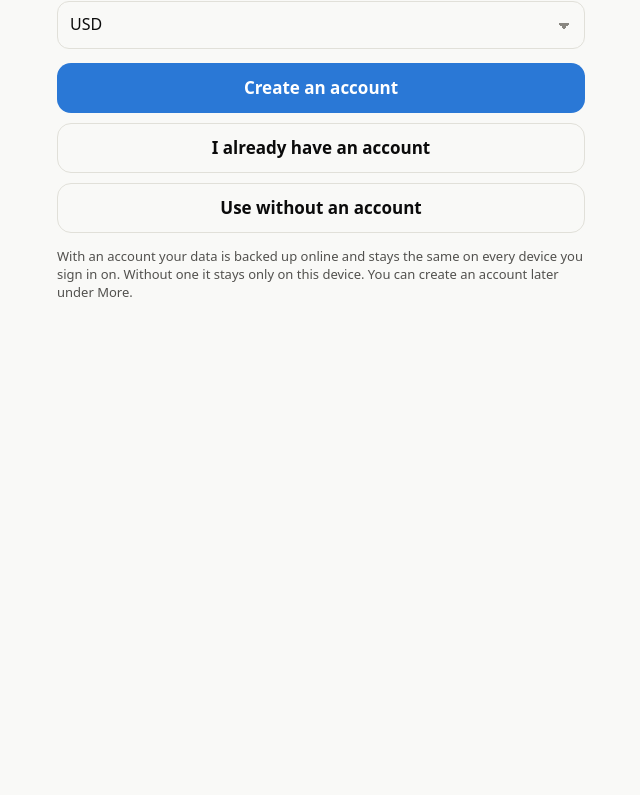
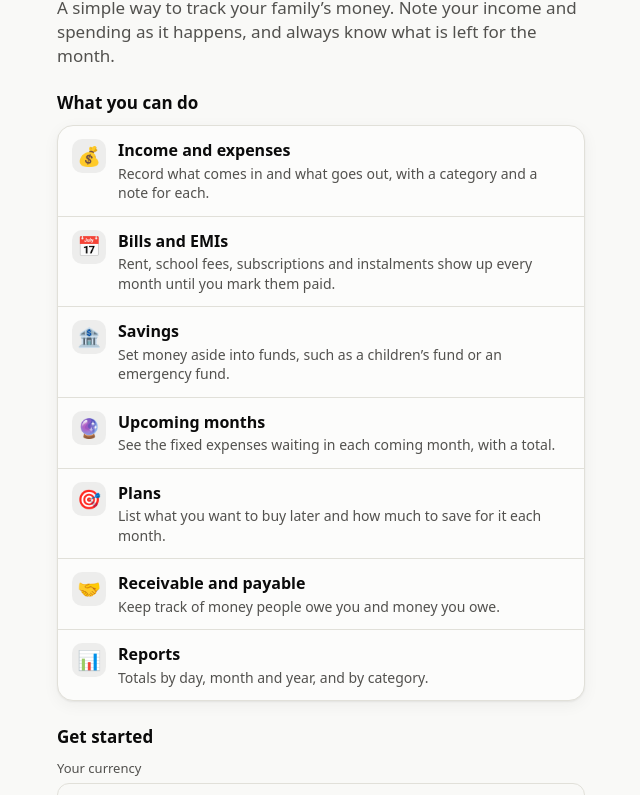
Before and after one commit to offlinecrow/FETA, a plain HTML site: page index.html in a window 1280 px wide. Shown: the part 180-975 px from the top of the page, without its empty margins (319-959 px from the left). Before the commit the page ends 800 px from the top, so only its background shows below. Drawn offline with Linux system fonts and the light colour scheme.

Commit message:
Add a welcome page that explains the app
Co-Authored-By: Claude Fable 5.2 <noreply@anthropic.com>

```diff
--- a/app.js
+++ b/app.js
@@ -682,11 +682,29 @@ function txGroups(list, emptyText) {
 
 /* ---------- Welcome ---------- */
 
+const WELCOME_POINTS = [
+  ['💰', 'Income and expenses', 'Record what comes in and what goes out, with a category and a note for each.'],
+  ['📅', 'Bills and EMIs', 'Rent, school fees, subscriptions and instalments show up every month until you mark them paid.'],
+  ['🏦', 'Savings', 'Set money aside into funds, such as a children’s fund or an emergency fund.'],
+  ['🔮', 'Upcoming months', 'See the fixed expenses waiting in each coming month, with a total.'],
+  ['🎯', 'Plans', 'List what you want to buy later and how much to save for it each month.'],
+  ['🤝', 'Receivable and payable', 'Keep track of money people owe you and money you owe.'],
+  ['📊', 'Reports', 'Totals by day, month and year, and by category.']
+];
+
 function viewWelcome() {
   return `<div class="welcome">
-    <h1>Budget Nest</h1>
-    <p>Your family’s income, expenses, savings, bills, EMIs, plans and money owed, all in one place.</p>
-    <label class="field"><span>Currency</span><select data-setting="currency">${currencyOptions(state.settings.currency)}</select></label>
+    <img class="welcome-icon" src="icons/icon-192.png" alt="" width="84" height="84">
+    <h1>Welcome to Budget Nest</h1>
+    <p class="lead">A simple way to track your family’s money. Note your income and spending as it happens, and always know what is left for the month.</p>
+
+    <h3>What you can do</h3>
+    <div class="list points">${WELCOME_POINTS.map(([emoji, title, text]) => `<div class="row">
+      <span class="emoji" aria-hidden="true">${emoji}</span>
+      <span class="row-main"><span class="name">${title}</span><span class="point-text">${text}</span></span></div>`).join('')}</div>
+
+    <h3>Get started</h3>
+    <label class="field"><span>Your currency</span><select data-setting="currency">${currencyOptions(state.settings.currency)}</select></label>
     <button class="btn" data-act="open-account" data-id="signup">Create an account</button>
     <button class="btn ghost" data-act="open-account" data-id="signin">I already have an account</button>
     <button class="btn ghost" data-act="start">Use without an account</button>
--- a/styles.css
+++ b/styles.css
@@ -278,3 +278,15 @@ input[type="month"] { width: 100%; min-height: 48px; padding: 10px 12px; backgro
 .row.total .row-sub { white-space: normal; }
 div.row:active { background: none; }
 .month-nav + .sec-head { margin-top: 14px; }
+
+/* Welcome page */
+#app:has(.welcome) { padding-bottom: calc(env(safe-area-inset-bottom) + 32px); }
+.welcome { padding-top: 16px; }
+.welcome-icon { display: block; border-radius: 20px; margin-bottom: 16px; box-shadow: var(--shadow); }
+.welcome h1 { font-size: 30px; }
+.welcome .lead { font-size: 17px; color: var(--ink2); margin-bottom: 8px; }
+.welcome h3 { font-size: 17px; margin: 24px 0 10px; }
+.points { margin-bottom: 4px; }
+.points .row { align-items: flex-start; }
+.points .row-main { gap: 2px; }
+.point-text { font-size: 14px; color: var(--ink2); }
```
